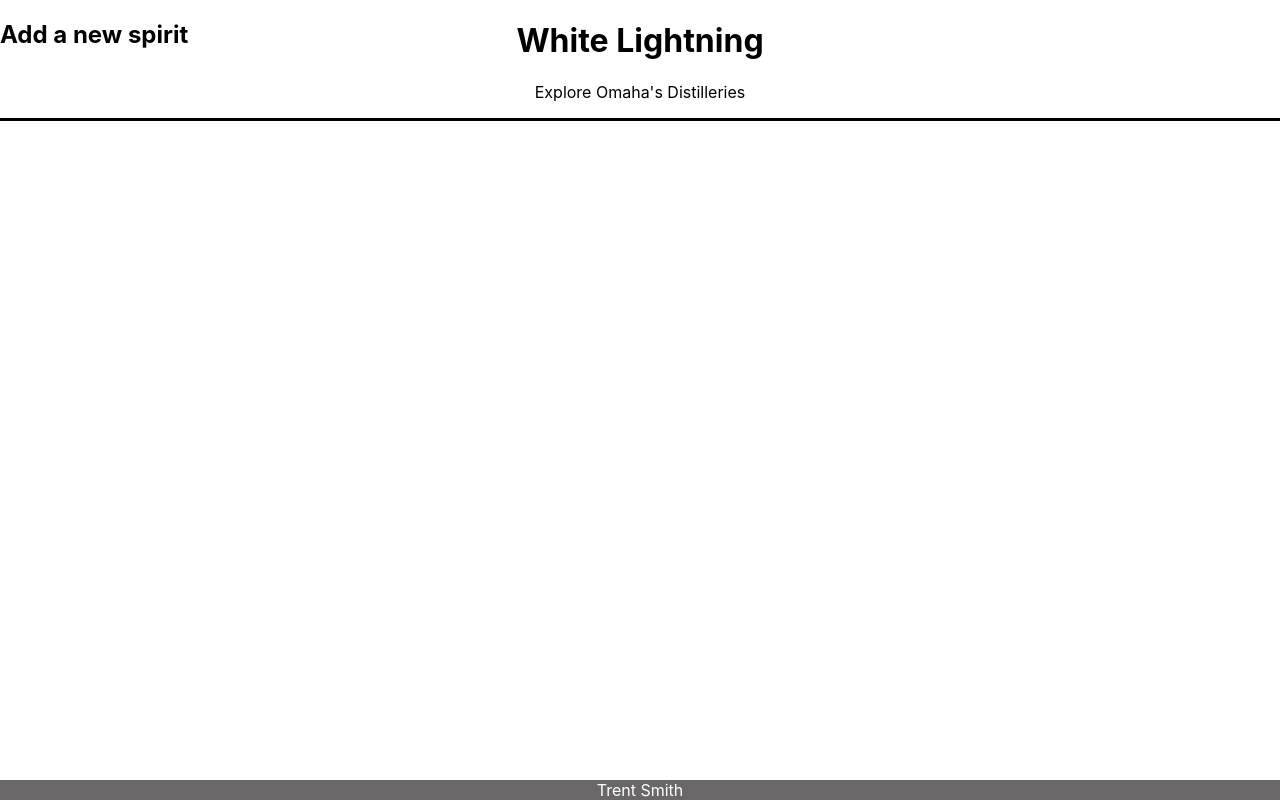
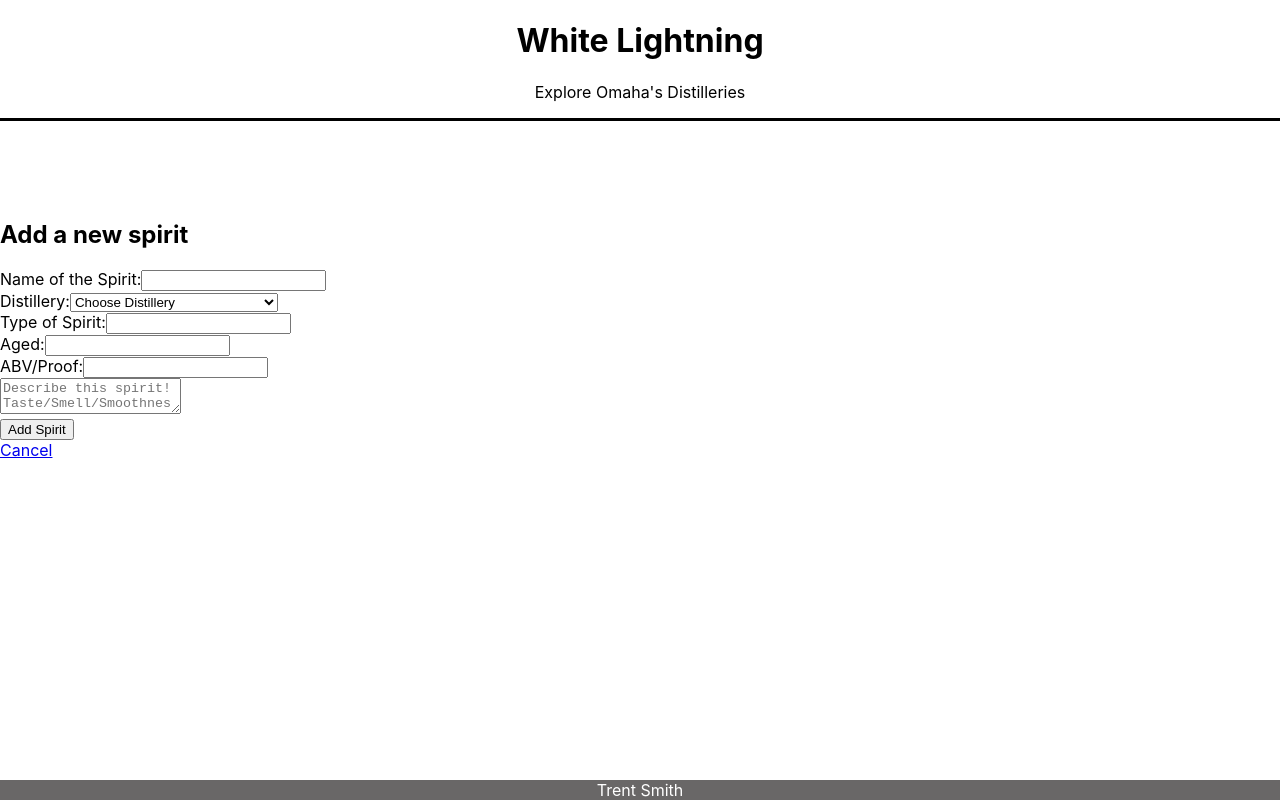
Before and after one commit to trentnsmith/white-lightning-app, a React (Create React App) app: page /add-spirits in a window 1280 px wide. Built offline with nearby package versions, Linux system fonts and the light colour scheme.

Commit message:
creating form for adding spirits

```diff
--- a/src/AddSpirits/AddSpirits.css
+++ b/src/AddSpirits/AddSpirits.css
@@ -3,7 +3,7 @@
     flex-direction: column;
 }
 
-.form {
+.add_section {
     margin-top: 200px;
     display: flex;
     flex-direction: column;
--- a/src/AddSpirits/AddSpirits.js
+++ b/src/AddSpirits/AddSpirits.js
@@ -1,14 +1,68 @@
 import React, { Component } from 'react';
 import './AddSpirits.css';
+import SpiritContext from '../SpiritContext';
+import { Link } from 'react-router-dom';
 
 class AddSpirits extends Component {
+    static contextType = SpiritContext;
     render () {
         return (
             <div className="add_spirits">
-                <h2>Add a new spirit</h2>
-                <form className="form">
-
-                </form>
+                <section className="add_section">
+                    <h2>Add a new spirit</h2>
+                    <form className="addspirit_form">
+                        <div className="section">
+                            <label className="name_label">
+                                Name of the Spirit:
+                            </label>
+                            <input className="name_input" type="text" />
+                        </div>
+                        <div className="section">
+                            <label className="distillery_choice">
+                                Distillery:
+                            </label>
+                            <select>
+                                <option value={null}>Choose Distillery</option>
+                                {this.context.distills.map(distil =>
+                                    <option
+                                        key={distil.id}
+                                        value={distil.id}>
+                                            {distil.name}
+                                    </option>
+                                )}
+                            </select>
+                        </div>
+                        <div className="section">
+                            <label className="category_label">
+                                Type of Spirit:
+                            </label>
+                            <input className="category_input" type="text" />
+                        </div>
+                        <div className="section">
+                            <label className="age_label">
+                                Aged:
+                            </label>
+                            <input className="age_input" type="text" />
+                        </div>
+                        <div className="section">
+                            <label className="abv_label">
+                                ABV/Proof:
+                            </label>
+                            <input className="abv_input" type="text" />
+                        </div>
+                        <div className="section">
+                            <textarea className="content" placeholder="Describe this spirit! Taste/Smell/Smoothness..." />
+                        </div>
+                        <div className="submit_section">
+                            <input className="form_submit" type="submit" value="Add Spirit" />
+                        </div>
+                        <div className="cancel_section">
+                            <Link className="cancel_link" to='/all-spirits'>
+                                Cancel
+                            </Link>
+                        </div>
+                    </form>
+                </section>
             </div>
         );
     };
```
